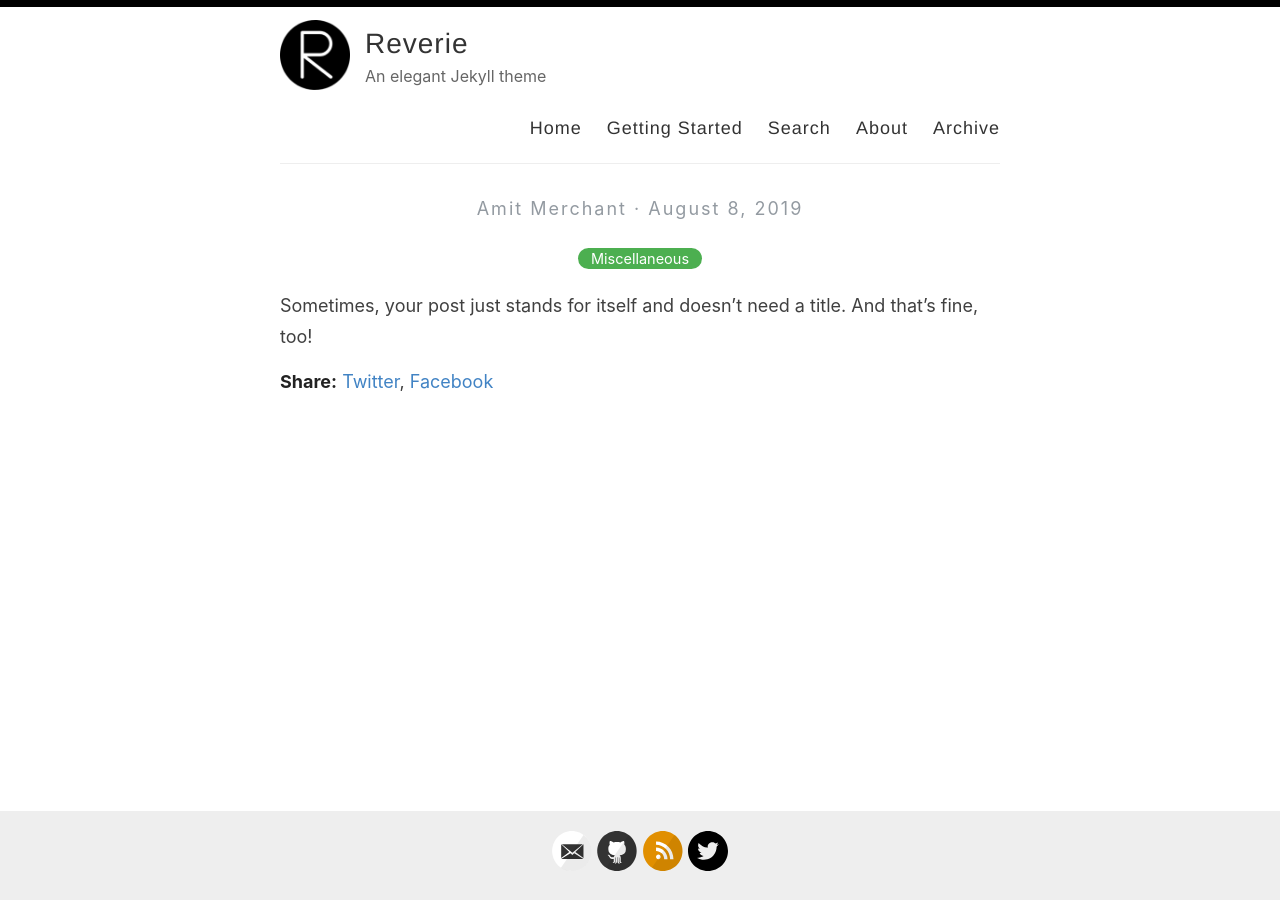
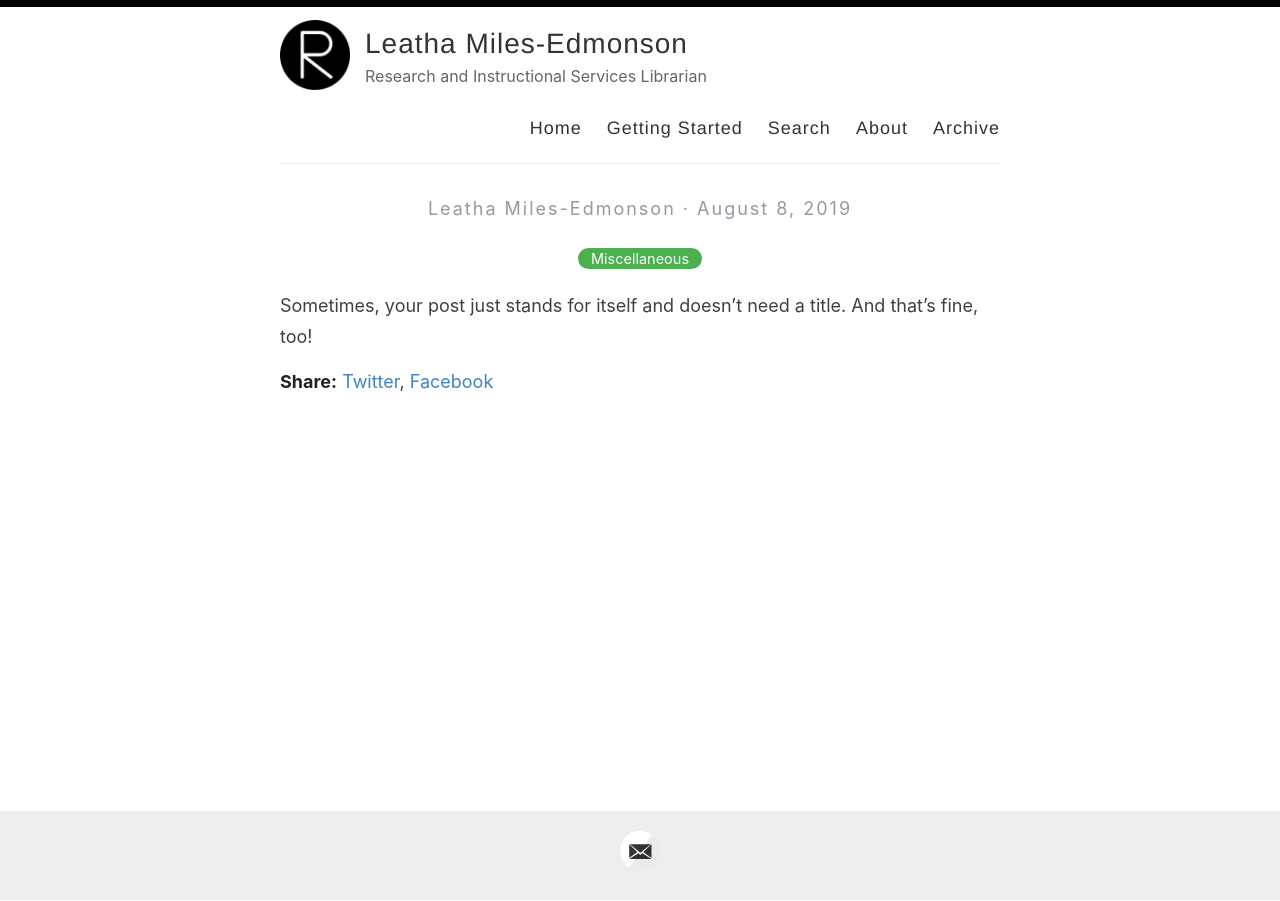
Before and after one commit to maxgray20/reverie, a Jekyll site: the page built from _posts/2019-08-08-no-title-posts.md, in a window 1280 px wide. Built offline with Jekyll 4.4.1, drawn with Linux system fonts in a browser that asks for light colours.

Commit message:
Update _config.yml

```diff
--- a/_config.yml
+++ b/_config.yml
@@ -3,13 +3,13 @@
 #
 
 # Name of your site (displayed in the header)
-name: Reverie
+name: Leatha Miles-Edmonson
 
 # Name of the author
-author: Amit Merchant
+author: Leatha Miles-Edmonson
 
 # Short bio or description (displayed in the header)
-description: An elegant Jekyll theme
+description: Research and Instructional Services Librarian
 
 # URL of your avatar or profile pic (you could use your GitHub profile pic)
 avatar: /images/reverie.png
@@ -21,15 +21,15 @@ avatar: /images/reverie.png
 # Includes an icon in the footer for each username you enter
 footer-links:
   dribbble:
-  email: amit.d.merchant@gmail.com
+  email: leatha.miles-edmonson@marquette.edu
   facebook:
   flickr:
-  github: amitmerchant1990/reverie
+  github:
   instagram:
   linkedin:
   pinterest:
-  rss: rss
-  twitter: amit_merchant
+  rss:
+  twitter:
   stackoverflow:
   youtube: # channel/<your_long_string> or user/<user-name>
   googleplus: # anything in your profile username that comes after plus.google.com/
@@ -41,15 +41,15 @@ footer-links:
 disqus:
 
 # Enter your Google Analytics web tracking code (e.g. UA-2110908-2) to activate tracking
-google_analytics: UA-43339302-11
+google_analytics:
 
 # For newer "GA4" analytics, use the following instead of the "UA" entry above
-#google_analytics_ga4: G-GABC1DEFG
+#google_analytics_ga4:
 
 # Your website URL (e.g. http://amitmerchant1990.github.io or http://www.amitmerchant.com)
 # Used for Sitemap.xml and your RSS feed
-url: http://www.amitmerchant.com/reverie
-enforce_ssl: https://www.amitmerchant.com/reverie
+url: http://maxgray20.github.io/reverie/
+enforce_ssl: https://maxgray20.github.io/reverie/
 
 # If you're hosting your site at a Project repository on GitHub pages
 # (http://yourusername.github.io/repository-name)
```
